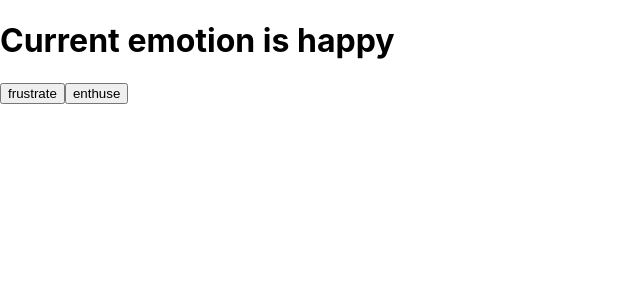
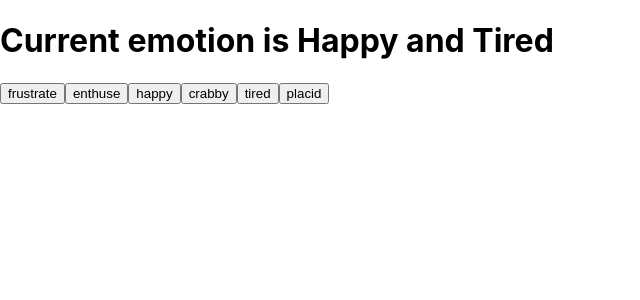
Before and after one commit to Combatd/ReactEssentialTrain, a React (Create React App) app in the folder react-state/: page / in a window 1280 px wide. Shown: the top 300 px of the page, without its empty margins (0-640 px from the left). Built offline with nearby package versions, Linux system fonts and the light colour scheme.

Commit message:
Uplift state for emotion, secondary

```diff
--- a/react-state/package.json
+++ b/react-state/package.json
@@ -1,5 +1,5 @@
 {
-  "name": "react-essentials",
+  "name": "react-state",
   "version": "0.1.0",
   "private": true,
   "dependencies": {
--- a/react-state/src/App.js
+++ b/react-state/src/App.js
@@ -1,9 +1,14 @@
-import React, {useState} from "react";
+import React, { useState, useEffect } from "react";
 import "./App.css";
 
 
 function App() {
-  const [emotion, setEmotion] = useState('happy');
+  const [emotion, setEmotion] = useState('Happy');
+  const [secondary, setSecondary] = useState('Tired');
+
+  useEffect(() => {
+    console.log(`It's ${secondary} around here!`);
+  });
 
   const frustrate = () => {
     setEmotion('frustrated');
@@ -14,14 +19,30 @@ function App() {
   }
 
   const happy = () => {
-    setEmotion()
+    setEmotion('Happy')
+  }
+
+  const secondaryCrabby = () => {
+    setSecondary('Crabby');
+  }
+
+  const secondaryTired = () => {
+    setSecondary('Tired');
+  }
+
+  const secondaryPlacid = () => {
+    setSecondary('Placid');
   }
 
   return (
     <>
-      <h1>Current emotion is {emotion}</h1>
+      <h1>Current emotion is {emotion} and {secondary}</h1>
       <button onClick={frustrate}>frustrate</button>
       <button onClick={enthuse}>enthuse</button>
+      <button onClick={happy}>happy</button>
+      <button onClick={secondaryCrabby}>crabby</button>
+      <button onClick={secondaryTired}>tired</button>
+      <button onClick={secondaryPlacid}>placid</button>
     </>
   );
 }
```
